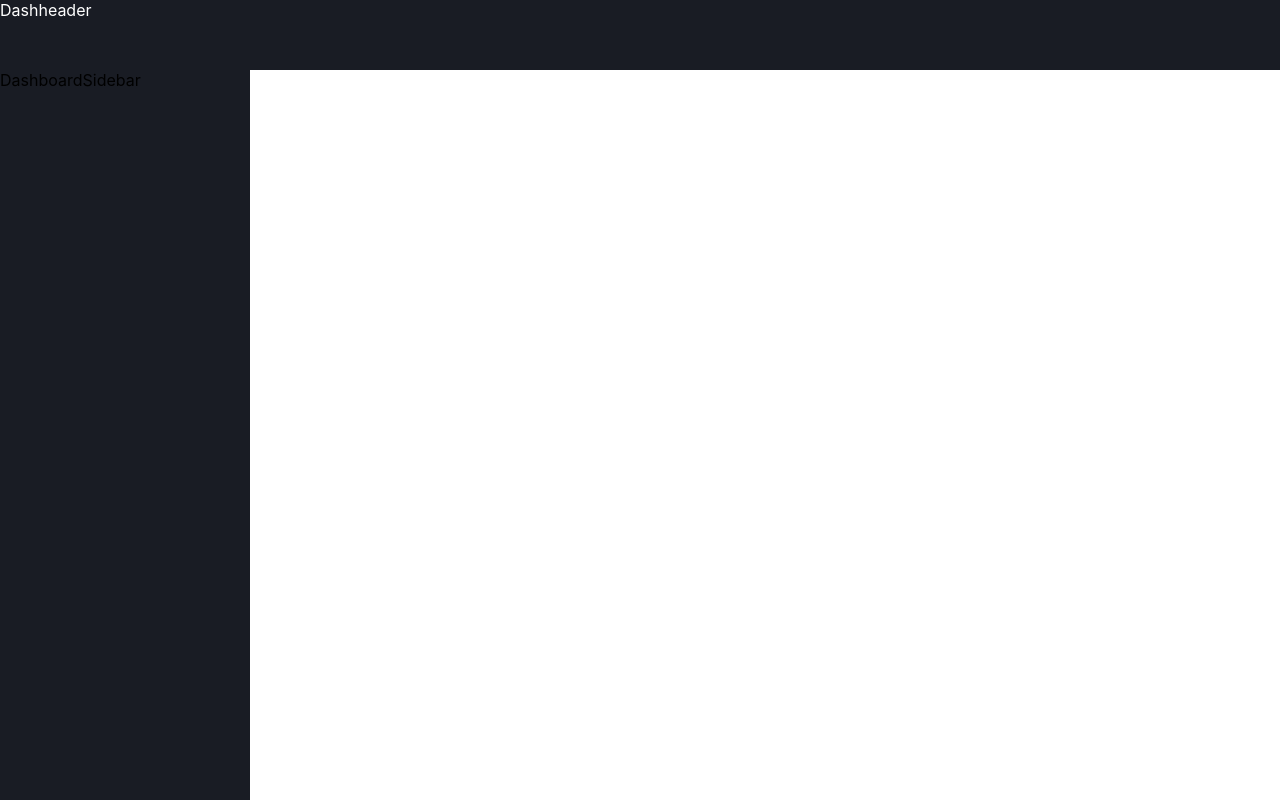
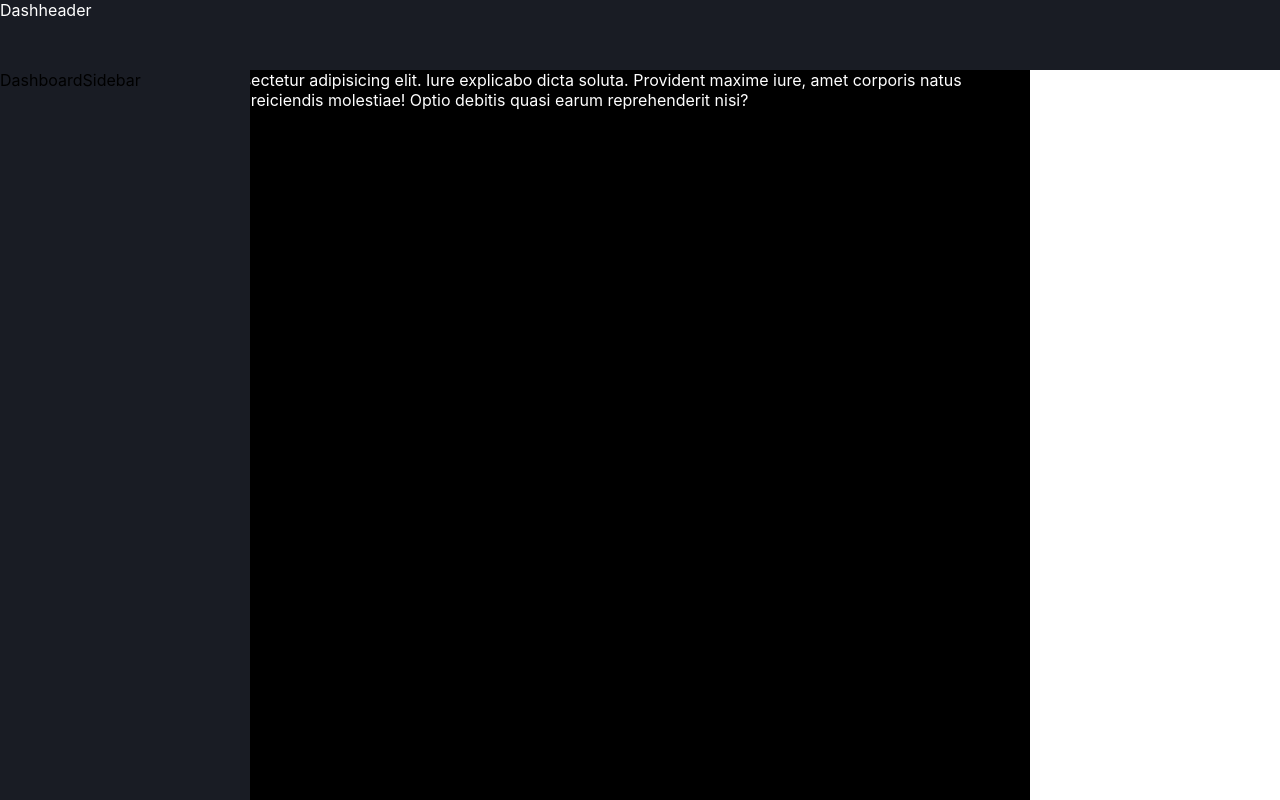
Before and after one commit to dev-sylv/Node-Agenda, a React (Create React App) app in the folder client/: page /dashboard in a window 1280 px wide. Built offline with nearby package versions, Linux system fonts and the light colour scheme.

Commit message:
saved all

```diff
--- a/client/src/Components/Dashboard/DashboardBody.tsx
+++ b/client/src/Components/Dashboard/DashboardBody.tsx
@@ -4,11 +4,21 @@ import styled from "styled-components";
 const DashboardBody = () => {
   return (
     <div>
-      <Container>DashboardBody</Container>
+      <Container>
+        Lorem, ipsum dolor sit amet consectetur adipisicing elit. Iure explicabo
+        dicta soluta. Provident maxime iure, amet corporis natus repudiandae
+        esse dolorum animi reiciendis molestiae! Optio debitis quasi earum
+        reprehenderit nisi?
+      </Container>
     </div>
   );
 };
 
 export default DashboardBody;
 
-const Container = styled.div``;
+const Container = styled.div`
+  background-color: #000000;
+  color: white;
+  width: calc(100% - 250px);
+  height: calc(100vh - 70px);
+`;
--- a/client/src/Components/Dashboard/DashboardRoutes.tsx
+++ b/client/src/Components/Dashboard/DashboardRoutes.tsx
@@ -1,5 +1,6 @@
 import React from "react";
 import { useRoutes } from "react-router-dom";
+import styled from "styled-components";
 import DashboardBody from "./DashboardBody";
 import DashboardHeader from "./DashboardHeader";
 
@@ -13,9 +14,14 @@ const DashboardRoutes = () => {
   return (
     <>
       <DashboardHeader />
-      {element}
+      <Wrapper>{element}</Wrapper>
     </>
   );
 };
 
 export default DashboardRoutes;
+
+const Wrapper = styled.div`
+  display: flex;
+  justify-content: flex-end;
+`;
```
